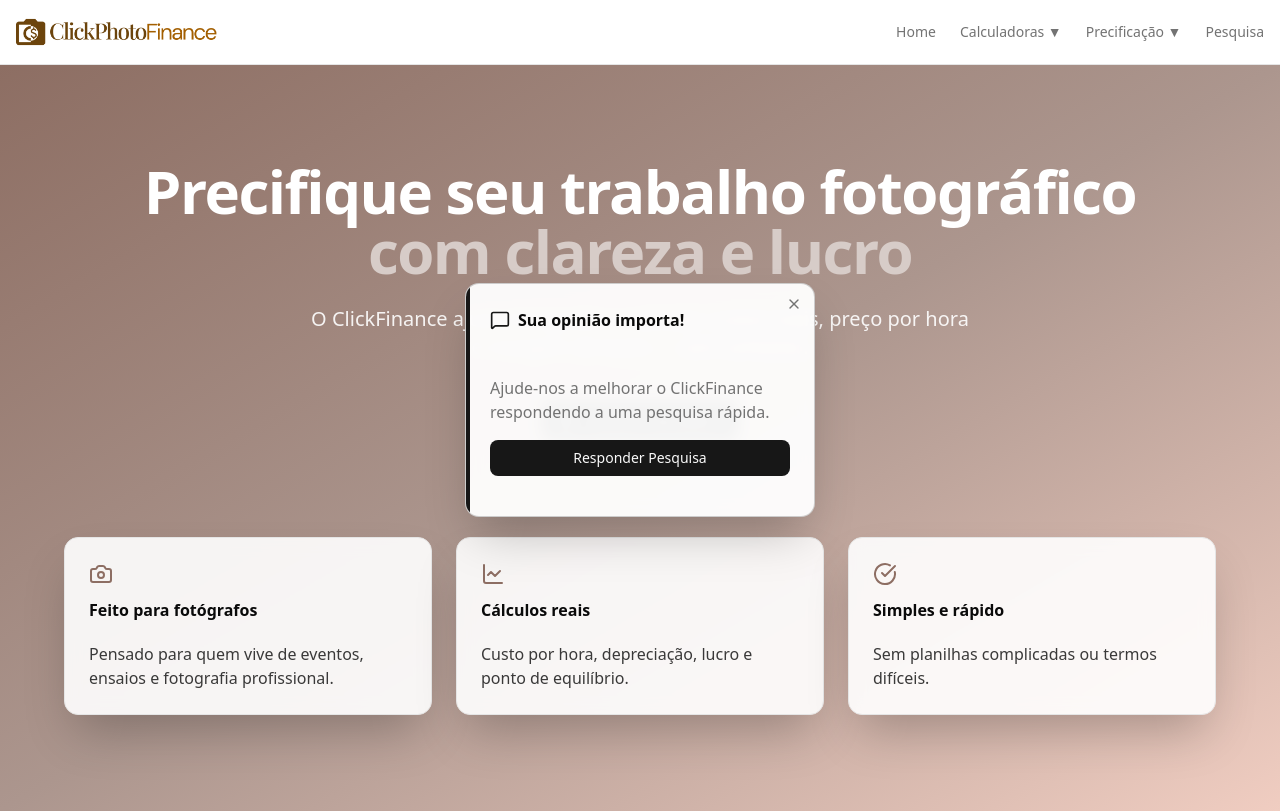
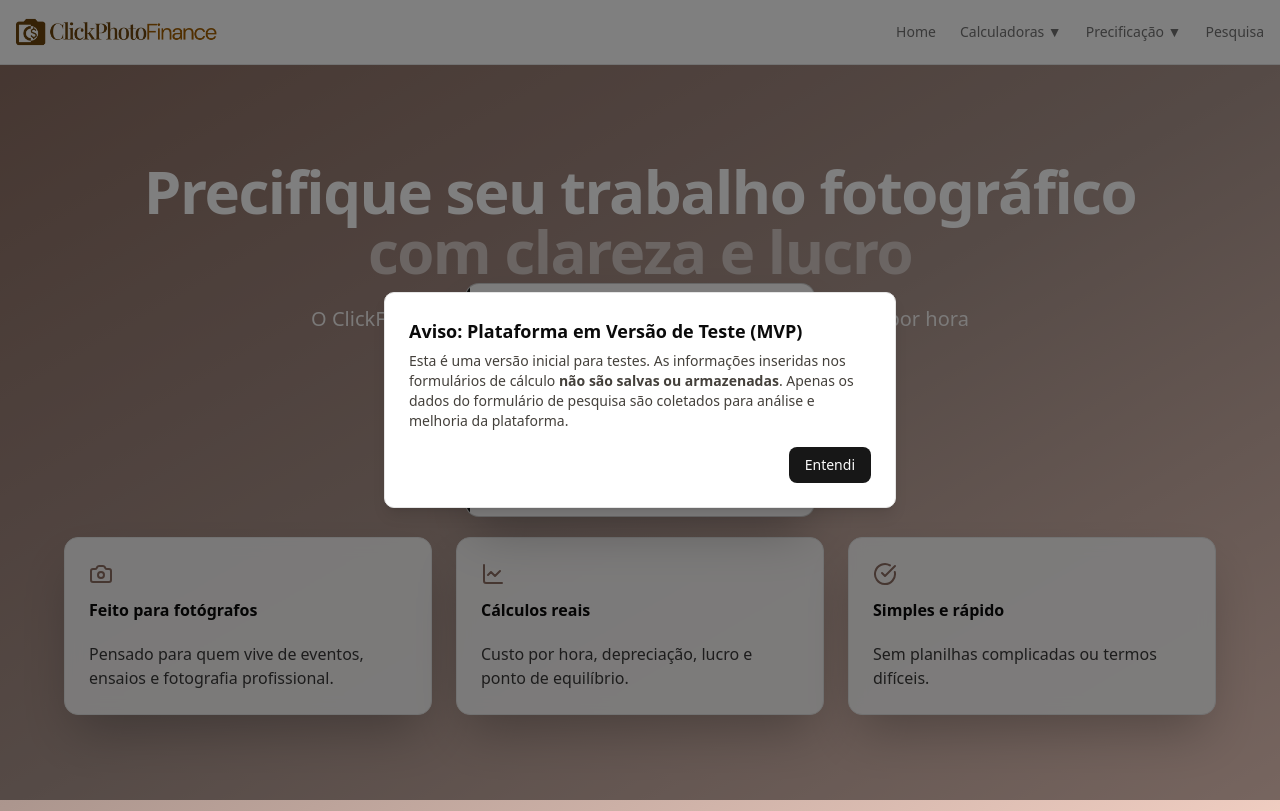
Before and after one commit to JulianoBresolin/ClickFinance, a Next.js app in the folder clickfinance/: page / in a window 1280 px wide. Built offline with nearby package versions, Linux system fonts and the light colour scheme.

Commit message:
infoalert

```diff
--- a/clickfinance/app/layout.tsx
+++ b/clickfinance/app/layout.tsx
@@ -4,6 +4,7 @@ import "./globals.css";
 import { Toaster } from "sonner";
 import Header from "@/components/layout/header";
 import { SearchPopup } from "@/components/layout/search-popup";
+import BannerInfo from "@/components/layout/banner-info";
 const geistSans = Geist({
 	variable: "--font-geist-sans",
 	subsets: ["latin"],
@@ -74,6 +75,7 @@ export default function RootLayout({
 				{children}
 				<SearchPopup />
 				<Toaster richColors position="top-right" />
+				<BannerInfo />
 			</body>
 		</html>
 	);
--- /dev/null
+++ b/clickfinance/components/layout/banner-info.tsx
@@ -0,0 +1,55 @@
+"use client";
+
+import { useState, useEffect } from "react";
+import {
+	AlertDialog,
+	AlertDialogAction,
+	AlertDialogContent,
+	AlertDialogDescription,
+	AlertDialogFooter,
+	AlertDialogHeader,
+	AlertDialogTitle,
+} from "@/components/ui/alert-dialog";
+
+export default function BannerInfo() {
+	const [isOpen, setIsOpen] = useState(false);
+
+	useEffect(() => {
+		const timer = setTimeout(() => {
+			const bannerClosed = sessionStorage.getItem("mvp-banner-closed");
+			if (!bannerClosed) {
+				setIsOpen(true);
+			}
+		}, 0);
+		return () => clearTimeout(timer);
+	}, []);
+
+	const handleOpenChange = (open: boolean) => {
+		setIsOpen(open);
+		if (!open) {
+			sessionStorage.setItem("mvp-banner-closed", "true");
+		}
+	};
+
+	return (
+		<AlertDialog open={isOpen} onOpenChange={handleOpenChange}>
+			<AlertDialogContent>
+				<AlertDialogHeader>
+					<AlertDialogTitle>
+						Aviso: Plataforma em Versão de Teste (MVP)
+					</AlertDialogTitle>
+					<AlertDialogDescription className="text-stone-700">
+						Esta é uma versão inicial para testes. As informações inseridas nos
+						formulários de cálculo{" "}
+						<strong>não são salvas ou armazenadas</strong>. Apenas os dados do
+						formulário de pesquisa são coletados para análise e melhoria da
+						plataforma.
+					</AlertDialogDescription>
+				</AlertDialogHeader>
+				<AlertDialogFooter>
+					<AlertDialogAction>Entendi</AlertDialogAction>
+				</AlertDialogFooter>
+			</AlertDialogContent>
+		</AlertDialog>
+	);
+}
--- /dev/null
+++ b/clickfinance/components/ui/alert-dialog.tsx
@@ -0,0 +1,196 @@
+"use client"
+
+import * as React from "react"
+import { AlertDialog as AlertDialogPrimitive } from "radix-ui"
+
+import { cn } from "@/lib/utils"
+import { Button } from "@/components/ui/button"
+
+function AlertDialog({
+  ...props
+}: React.ComponentProps<typeof AlertDialogPrimitive.Root>) {
+  return <AlertDialogPrimitive.Root data-slot="alert-dialog" {...props} />
+}
+
+function AlertDialogTrigger({
+  ...props
+}: React.ComponentProps<typeof AlertDialogPrimitive.Trigger>) {
+  return (
+    <AlertDialogPrimitive.Trigger data-slot="alert-dialog-trigger" {...props} />
+  )
+}
+
+function AlertDialogPortal({
+  ...props
+}: React.ComponentProps<typeof AlertDialogPrimitive.Portal>) {
+  return (
+    <AlertDialogPrimitive.Portal data-slot="alert-dialog-portal" {...props} />
+  )
+}
+
+function AlertDialogOverlay({
+  className,
+  ...props
+}: React.ComponentProps<typeof AlertDialogPrimitive.Overlay>) {
+  return (
+    <AlertDialogPrimitive.Overlay
+      data-slot="alert-dialog-overlay"
+      className={cn(
+        "data-[state=open]:animate-in data-[state=closed]:animate-out data-[state=closed]:fade-out-0 data-[state=open]:fade-in-0 fixed inset-0 z-50 bg-black/50",
+        className
+      )}
+      {...props}
+    />
+  )
+}
+
+function AlertDialogContent({
+  className,
+  size = "default",
+  ...props
+}: React.ComponentProps<typeof AlertDialogPrimitive.Content> & {
+  size?: "default" | "sm"
+}) {
+  return (
+    <AlertDialogPortal>
+      <AlertDialogOverlay />
+      <AlertDialogPrimitive.Content
+        data-slot="alert-dialog-content"
+        data-size={size}
+        className={cn(
+          "bg-background data-[state=open]:animate-in data-[state=closed]:animate-out data-[state=closed]:fade-out-0 data-[state=open]:fade-in-0 data-[state=closed]:zoom-out-95 data-[state=open]:zoom-in-95 group/alert-dialog-content fixed top-[50%] left-[50%] z-50 grid w-full max-w-[calc(100%-2rem)] translate-x-[-50%] translate-y-[-50%] gap-4 rounded-lg border p-6 shadow-lg duration-200 data-[size=sm]:max-w-xs data-[size=default]:sm:max-w-lg",
+          className
+        )}
+        {...props}
+      />
+    </AlertDialogPortal>
+  )
+}
+
+function AlertDialogHeader({
+  className,
+  ...props
+}: React.ComponentProps<"div">) {
+  return (
+    <div
+      data-slot="alert-dialog-header"
+      className={cn(
+        "grid grid-rows-[auto_1fr] place-items-center gap-1.5 text-center has-data-[slot=alert-dialog-media]:grid-rows-[auto_auto_1fr] has-data-[slot=alert-dialog-media]:gap-x-6 sm:group-data-[size=default]/alert-dialog-content:place-items-start sm:group-data-[size=default]/alert-dialog-content:text-left sm:group-data-[size=default]/alert-dialog-content:has-data-[slot=alert-dialog-media]:grid-rows-[auto_1fr]",
+        className
+      )}
+      {...props}
+    />
+  )
+}
+
+function AlertDialogFooter({
+  className,
+  ...props
+}: React.ComponentProps<"div">) {
+  return (
+    <div
+      data-slot="alert-dialog-footer"
+      className={cn(
+        "flex flex-col-reverse gap-2 group-data-[size=sm]/alert-dialog-content:grid group-data-[size=sm]/alert-dialog-content:grid-cols-2 sm:flex-row sm:justify-end",
+        className
+      )}
+      {...props}
+    />
+  )
+}
+
+function AlertDialogTitle({
+  className,
+  ...props
+}: React.ComponentProps<typeof AlertDialogPrimitive.Title>) {
+  return (
+    <AlertDialogPrimitive.Title
+      data-slot="alert-dialog-title"
+      className={cn(
+        "text-lg font-semibold sm:group-data-[size=default]/alert-dialog-content:group-has-data-[slot=alert-dialog-media]/alert-dialog-content:col-start-2",
+        className
+      )}
+      {...props}
+    />
+  )
+}
+
+function AlertDialogDescription({
+  className,
+  ...props
+}: React.ComponentProps<typeof AlertDialogPrimitive.Description>) {
+  return (
+    <AlertDialogPrimitive.Description
+      data-slot="alert-dialog-description"
+      className={cn("text-muted-foreground text-sm", className)}
+      {...props}
+    />
+  )
+}
+
+function AlertDialogMedia({
+  className,
+  ...props
+}: React.ComponentProps<"div">) {
+  return (
+    <div
+      data-slot="alert-dialog-media"
+      className={cn(
+        "bg-muted mb-2 inline-flex size-16 items-center justify-center rounded-md sm:group-data-[size=default]/alert-dialog-content:row-span-2 *:[svg:not([class*='size-'])]:size-8",
+        className
+      )}
+      {...props}
+    />
+  )
+}
+
+function AlertDialogAction({
+  className,
+  variant = "default",
+  size = "default",
+  ...props
+}: React.ComponentProps<typeof AlertDialogPrimitive.Action> &
+  Pick<React.ComponentProps<typeof Button>, "variant" | "size">) {
+  return (
+    <Button variant={variant} size={size} asChild>
+      <AlertDialogPrimitive.Action
+        data-slot="alert-dialog-action"
+        className={cn(className)}
+        {...props}
+      />
+    </Button>
+  )
+}
+
+function AlertDialogCancel({
+  className,
+  variant = "outline",
+  size = "default",
+  ...props
+}: React.ComponentProps<typeof AlertDialogPrimitive.Cancel> &
+  Pick<React.ComponentProps<typeof Button>, "variant" | "size">) {
+  return (
+    <Button variant={variant} size={size} asChild>
+      <AlertDialogPrimitive.Cancel
+        data-slot="alert-dialog-cancel"
+        className={cn(className)}
+        {...props}
+      />
+    </Button>
+  )
+}
+
+export {
+  AlertDialog,
+  AlertDialogAction,
+  AlertDialogCancel,
+  AlertDialogContent,
+  AlertDialogDescription,
+  AlertDialogFooter,
+  AlertDialogHeader,
+  AlertDialogMedia,
+  AlertDialogOverlay,
+  AlertDialogPortal,
+  AlertDialogTitle,
+  AlertDialogTrigger,
+}
--- a/clickfinance/components/ui/button.tsx
+++ b/clickfinance/components/ui/button.tsx
@@ -1,11 +1,11 @@
-import * as React from "react";
-import { Slot } from "@radix-ui/react-slot";
-import { cva, type VariantProps } from "class-variance-authority";
+import * as React from "react"
+import { cva, type VariantProps } from "class-variance-authority"
+import { Slot } from "radix-ui"
 
-import { cn } from "@/lib/utils";
+import { cn } from "@/lib/utils"
 
 const buttonVariants = cva(
-	"inline-flex items-center cursor-pointer justify-center gap-2 whitespace-nowrap rounded-md text-sm font-medium transition-all disabled:pointer-events-none disabled:opacity-50 [&_svg]:pointer-events-none [&_svg:not([class*='size-'])]:size-4 shrink-0 [&_svg]:shrink-0 outline-none focus-visible:border-ring focus-visible:ring-ring/50 focus-visible:ring-[3px] aria-invalid:ring-destructive/20 dark:aria-invalid:ring-destructive/40 aria-invalid:border-destructive",
+  "inline-flex items-center justify-center gap-2 whitespace-nowrap rounded-md text-sm font-medium transition-all disabled:pointer-events-none disabled:opacity-50 [&_svg]:pointer-events-none [&_svg:not([class*='size-'])]:size-4 shrink-0 [&_svg]:shrink-0 outline-none focus-visible:border-ring focus-visible:ring-ring/50 focus-visible:ring-[3px] aria-invalid:ring-destructive/20 dark:aria-invalid:ring-destructive/40 aria-invalid:border-destructive",
   {
     variants: {
       variant: {
@@ -22,9 +22,11 @@ const buttonVariants = cva(
       },
       size: {
         default: "h-9 px-4 py-2 has-[>svg]:px-3",
+        xs: "h-6 gap-1 rounded-md px-2 text-xs has-[>svg]:px-1.5 [&_svg:not([class*='size-'])]:size-3",
         sm: "h-8 rounded-md gap-1.5 px-3 has-[>svg]:px-2.5",
         lg: "h-10 rounded-md px-6 has-[>svg]:px-4",
         icon: "size-9",
+        "icon-xs": "size-6 rounded-md [&_svg:not([class*='size-'])]:size-3",
         "icon-sm": "size-8",
         "icon-lg": "size-10",
       },
@@ -33,8 +35,8 @@ const buttonVariants = cva(
       variant: "default",
       size: "default",
     },
-	},
-);
+  }
+)
 
 function Button({
   className,
@@ -44,9 +46,9 @@ function Button({
   ...props
 }: React.ComponentProps<"button"> &
   VariantProps<typeof buttonVariants> & {
-		asChild?: boolean;
+    asChild?: boolean
   }) {
-	const Comp = asChild ? Slot : "button";
+  const Comp = asChild ? Slot.Root : "button"
 
   return (
     <Comp
@@ -56,7 +58,7 @@ function Button({
       className={cn(buttonVariants({ variant, size, className }))}
       {...props}
     />
-	);
+  )
 }
 
-export { Button, buttonVariants };
+export { Button, buttonVariants }
--- a/clickfinance/package.json
+++ b/clickfinance/package.json
@@ -24,7 +24,8 @@
     "clsx": "^2.1.1",
     "framer-motion": "^12.29.0",
     "lucide-react": "^0.563.0",
-    "next": "16.1.4",
+    "next": "^16.1.6",
+    "radix-ui": "^1.4.3",
     "react": "19.2.3",
     "react-dom": "19.2.3",
     "react-hook-form": "^7.71.1",
```
Also changed, not shown: 1 other file (tests, documents, lock files or other folders). Lines whose indentation alone changed are shown as unchanged.
